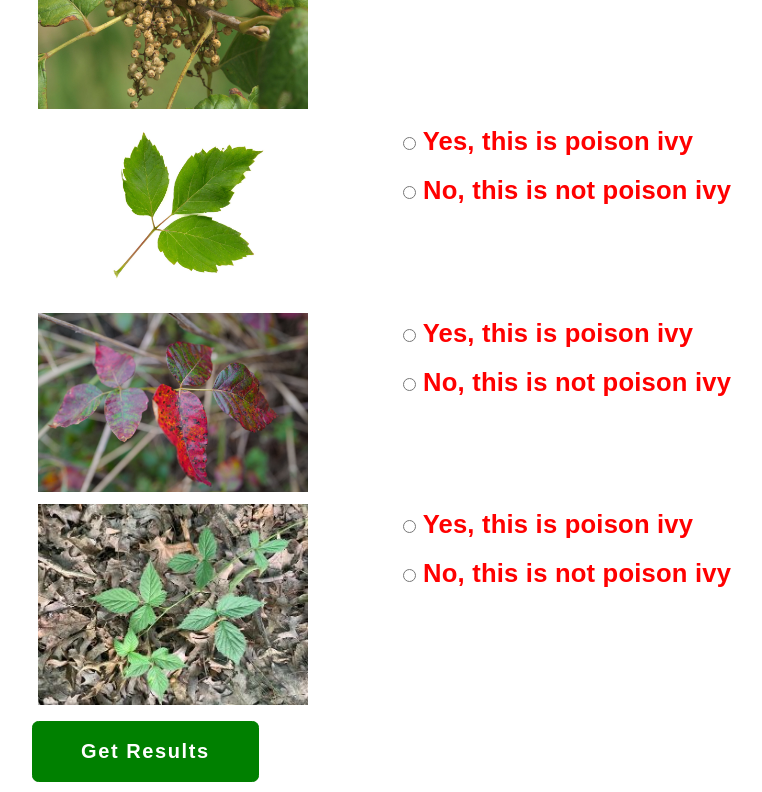
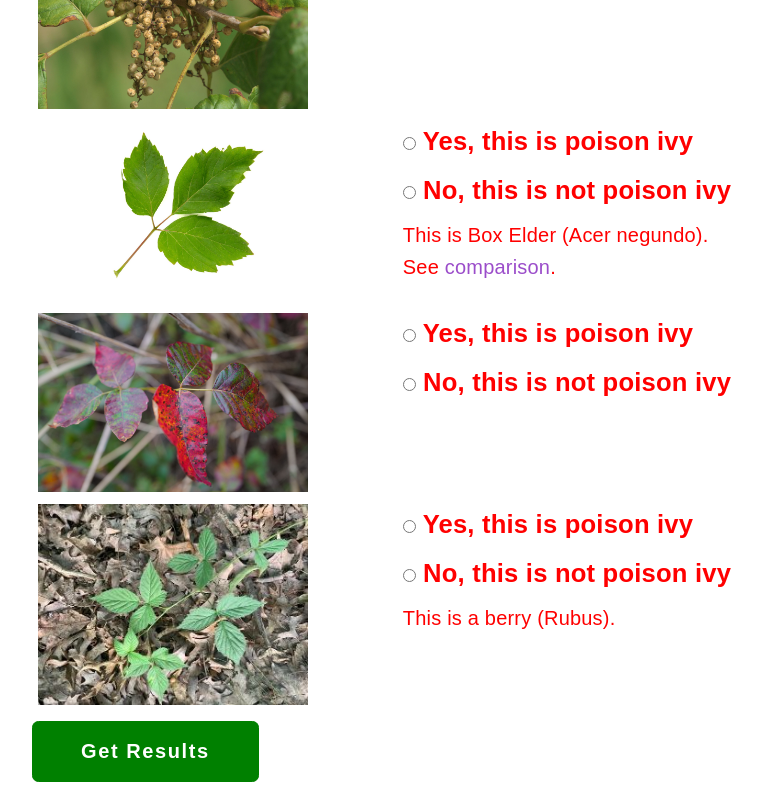
Before and after one commit to mroswell/naturequiz.org, a website built with Parcel: page index.html in a window 1280 px wide. Both pictures are taken after a click on the button "Get Results". Shown: the part 602-1394 px from the top of the page, without its empty margins (10-772 px from the left). Built offline with nearby package versions, Linux system fonts and the light colour scheme.

Commit message:
add comments

```diff
--- a/css/main.css
+++ b/css/main.css
@@ -295,3 +295,7 @@ h1 {
   font-weight: bold;
   padding: 20px 0 0 20px;
 }
+
+.comment {
+  display: none;
+}
--- a/js/main.js
+++ b/js/main.js
@@ -5,7 +5,8 @@ let myQuestions = [
       a: 'Yes, this is poison ivy',
       b: 'This is not poison ivy'
     },
-    correctAnswer: 'a'
+    correctAnswer: 'a',
+    comment: ''
   },
   {
     question: "<div class=\"column\"><img src='img/poison-ivy.jpg' width='270px'> </div>",
@@ -13,7 +14,8 @@ let myQuestions = [
       a: 'Yes, this is poison ivy',
       b: 'No, this is not poison ivy'
     },
-    correctAnswer: 'a'
+    correctAnswer: 'a',
+    comment: ''
   },
   {
     question: "<div class=\"column\"><img src='img/poisonIvy-berries-1484539073-huge.jpg' width='270px'> </div>",
@@ -21,7 +23,8 @@ let myQuestions = [
       a: 'Yes, this is poison ivy',
       b: 'No, this is not poison ivy'
     },
-    correctAnswer: 'a'
+    correctAnswer: 'a',
+    comment: ''
   },
   {
     question: "<div class=\"column\"><img src='img/box-elder.jpg' width='270px'> </div>",
@@ -29,7 +32,8 @@ let myQuestions = [
       a: 'Yes, this is poison ivy',
       b: 'No, this is not poison ivy'
     },
-    correctAnswer: 'b'
+    correctAnswer: 'b',
+    comment: '<div class=\"comment\">This is Box Elder (Acer negundo).<br />See <a href="https://bplant.org/compare/90-1409">comparison</a>.</div>'
   },
 
   {
@@ -38,7 +42,8 @@ let myQuestions = [
       a: 'Yes, this is poison ivy',
       b: 'No, this is not poison ivy'
     },
-    correctAnswer: 'a'
+    correctAnswer: 'a',
+    comment: ''
   },
   {
     question: "<div class=\"column\"><img src='img/rubus-iStock-1257427951.jpg' width='270px'> </div>",
@@ -46,7 +51,8 @@ let myQuestions = [
       a: 'Yes, this is poison ivy',
       b: 'No, this is not poison ivy'
     },
-    correctAnswer: 'b'
+    correctAnswer: 'b',
+    comment: '<div class=\"comment\">This is a berry (Rubus).<br /></div>'
   },
 
 ];
@@ -63,12 +69,14 @@ function generateQuiz(questions, quizContainer, resultsContainer, submitButton){
     // we'll need a place to store the output and the answer choices
     let output = [];
     let answers;
+    let comments;
 
     // for each question...
     for(let i=0; i<questions.length; i++){
 
       // first reset the list of answers
       answers = [];
+      comments = [];
 
       // for each available answer...
       for(let letter in questions[i].answers){
@@ -86,7 +94,7 @@ function generateQuiz(questions, quizContainer, resultsContainer, submitButton){
       // add this question and its answers to the output
       output.push(
         '<div class="row"><div class="column question">' + questions[i].question + '</div>'
-        + '<div class="column answers">' + answers.join('') + '</div></div>'
+        + '<div class="column answers">' + answers.join('') + questions[i].comment +'</div></div>'
       );
     }
 
@@ -99,6 +107,8 @@ function generateQuiz(questions, quizContainer, resultsContainer, submitButton){
 
     // gather answer containers from our quiz
     let answerContainers = quizContainer.querySelectorAll('.answers');
+    let commentContainers = quizContainer.querySelectorAll('.comment');
+
 
     // keep track of user's answers
     let userAnswer = '';
@@ -117,11 +127,19 @@ function generateQuiz(questions, quizContainer, resultsContainer, submitButton){
 
         // color the answers green
         answerContainers[i].style.color = 'green';
+        // elt = .querySelector('.comment');
+        // elt.setAttribute("style", "display:block;");
+
       }
       // if answer is wrong or blank
       else{
         // color the answers red
         answerContainers[i].style.color = 'red';
+      }
+      if (i===3||i===5) {
+        commentContainers[0].style.display = 'block';
+        commentContainers[1].style.display = 'block';
+
       }
     }
 
```
